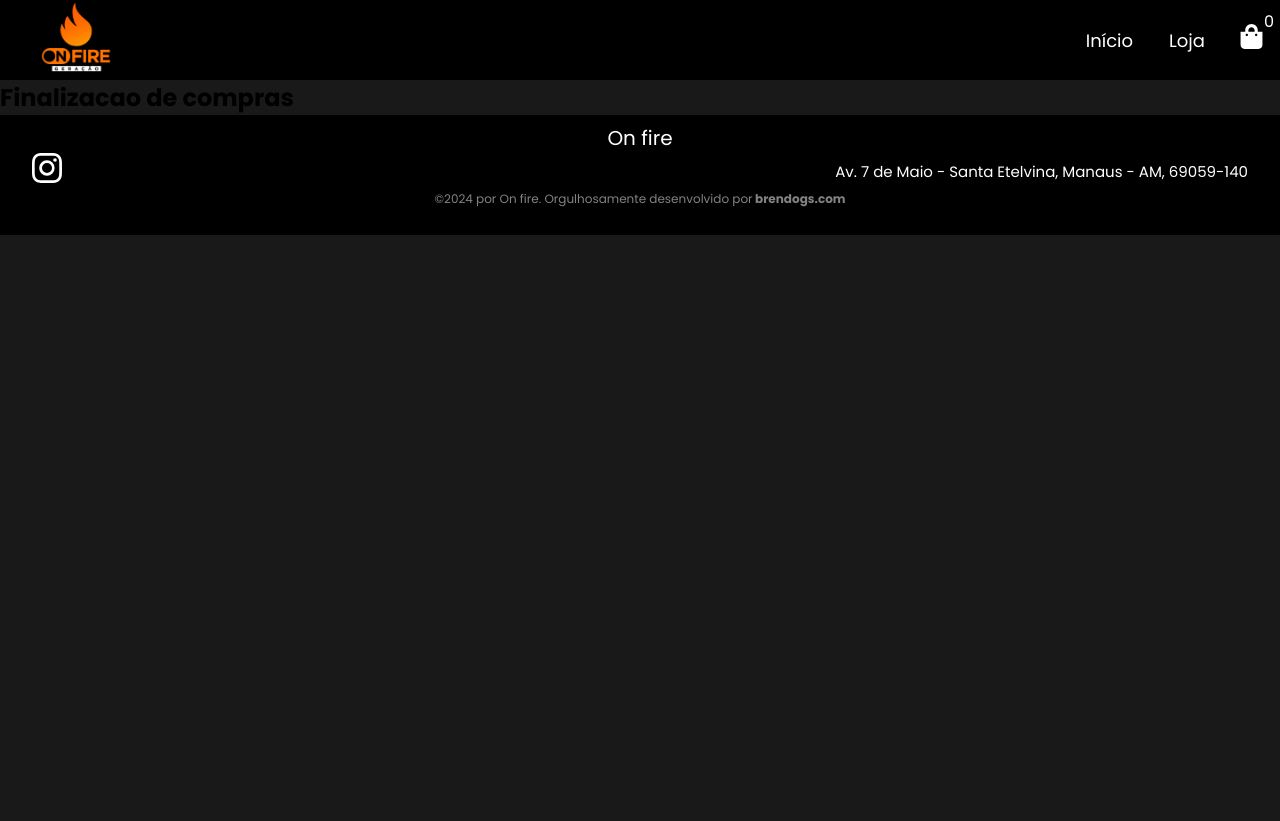
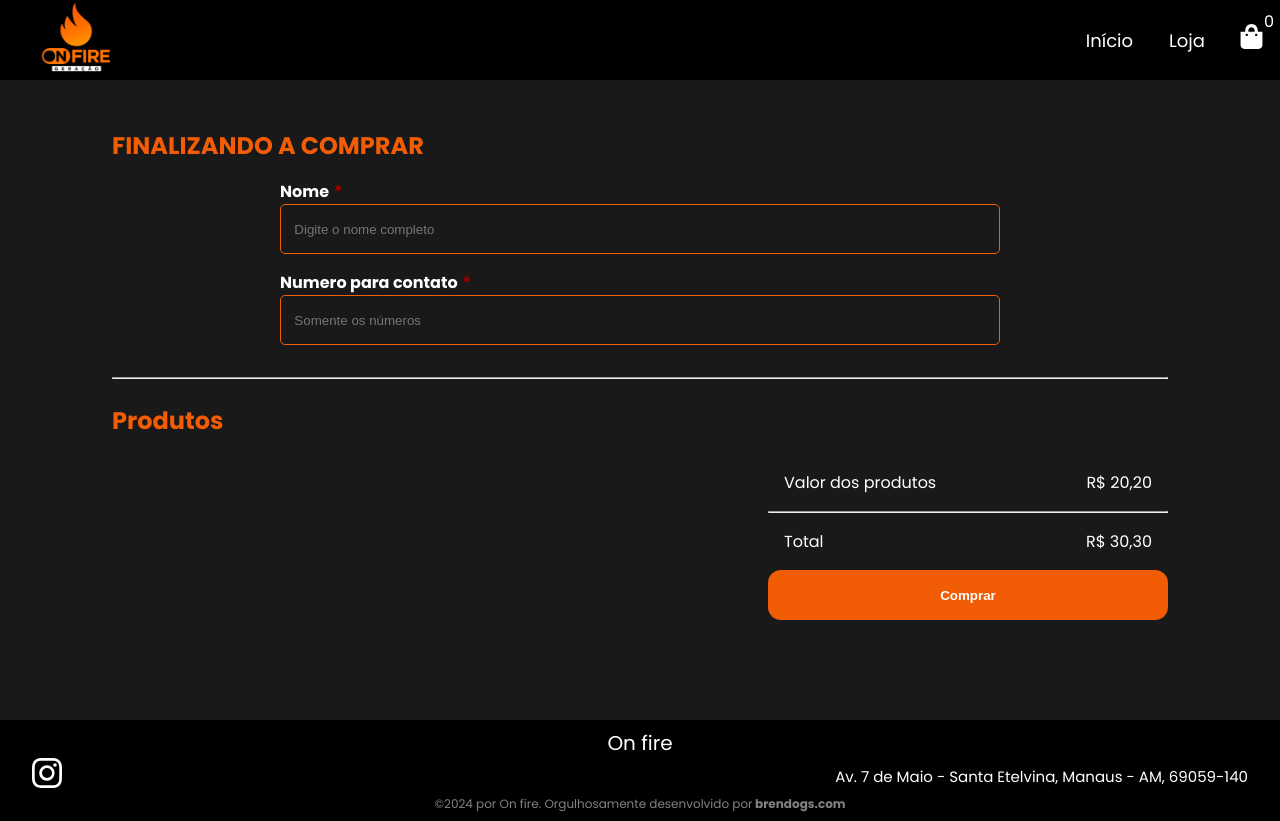
Before and after one commit to brendo-gomes-santana/on-fire, a Next.js app in the folder frontend/: page /fechar_compra in a window 1280 px wide. Before the commit the page ends 800 px from the top, so only its background shows below. Built offline with nearby package versions, Linux system fonts and the light colour scheme.

Commit message:
fechar comprar quase finalizada

```diff
--- a/frontend/src/app/fechar_compra/page.tsx
+++ b/frontend/src/app/fechar_compra/page.tsx
@@ -1,7 +1,53 @@
+
+
+import styled  from './styled.module.scss';
+import ListaDeprodutos from '@/components/ListaDePedido';
+
 export default function Fechar_comprar(){
     return(
-        <section>
-            <h1>Finalizacao de compras</h1>
+        <section className={styled.container}>
+            <h1>FINALIZANDO A COMPRAR</h1>
+            <form className={styled.form}>
+                <label className={styled.Input}>
+                    Nome
+                    <span>*</span>
+                    <input type="text"
+                    placeholder="Digite o nome completo"
+                    />
+                </label>
+                <label className={styled.Input}>
+                    Numero para contato
+                    <span>*</span>
+                    <input type="text"
+                    placeholder="Somente os números"
+                    />
+                </label>
+            </form>
+            <hr />
+            <h2
+            style={{
+                color: '#f25c05',
+                marginTop: '1em'
+            }}
+            >Produtos</h2>
+            <article className={styled.ContainerProdutos}>
+                <ListaDeprodutos/>
+                <form className={styled.ContainerValores}>
+                    <div className={styled.dados}>
+                        <label>Valor dos produtos</label>
+                        <label>R$ 20,20</label>
+                    </div>
+
+                    <hr />
+
+                    <div className={styled.dados}>
+                        <label>Total</label>
+                        <label>R$ 30,30</label>
+                    </div>
+
+                    <button>Comprar</button>
+                </form>
+            </article>
         </section>
     )
 }
--- /dev/null
+++ b/frontend/src/app/fechar_compra/styled.module.scss
@@ -0,0 +1,80 @@
+.container {
+    min-height: 80vh;
+    padding: 3em 7em;
+
+    h1 {
+        color: #f25c05;
+    }
+}
+
+.form{
+    margin: 1em auto;
+
+    width: 100%;
+    max-width: 720px;
+
+    display: flex;
+    flex-direction: column;
+
+
+}
+
+.Input{
+    width: 100%;
+    color: #fff;
+    font-weight: bold;
+    margin-bottom: 1em;
+    span {
+        color: #9E0000;
+        margin-left: 5px;
+    }
+    input{
+        display: block;
+        width: 100%;
+        height: 50px;
+
+
+        background: transparent;
+        border: 1px solid #f25c05;
+        border-radius: 5px;
+
+        padding: 0 1em;
+        color: #fff;
+
+        outline: none;
+    }
+}
+
+.ContainerProdutos{
+
+    display: flex;
+    padding-top: 2vh;
+    flex-wrap: wrap;
+}
+
+
+.ContainerValores{
+    width: 100%;
+    max-width: 400px;
+
+
+    button{
+        width: 100%;
+        height: 50px;
+
+        background-color: #f25c05;
+        color: #fff;
+        border-radius: 13px;
+        border: none;
+        font-weight: bold;
+        cursor: pointer;
+    }
+}
+
+.dados{
+    display: flex;
+    justify-content: space-between;
+
+    padding: 1em;
+    color: #fff;
+}
--- a/frontend/src/app/loja/page.tsx
+++ b/frontend/src/app/loja/page.tsx
@@ -3,7 +3,7 @@ import { Metadata } from 'next';
 import Card from '@/components/Card';
 import styled from './styled.module.scss';
 
-import logo from '../../../public/FLYER-CONFERENCIA.png'
+import logo from '../../../public/PERFIL.png'
 
 
 
@@ -22,7 +22,7 @@ export default function Loja(){
                 <Card
                     name='Pulseira Conferencia 2k24'
                     image={logo}
-                    value={10050}
+                    value={2020}
                     id='numbeasiun'
                 />
             </section>
--- a/frontend/src/app/produto/[id]/page.tsx
+++ b/frontend/src/app/produto/[id]/page.tsx
@@ -2,7 +2,7 @@
 import { Metadata } from "next";
 import Image from "next/image"
 import Quantidade from "@/components/quantidade"
-import ImageTest from '../../../../public/FLYER-CONFERENCIA.png'
+import ImageTest from '../../../../public/PERFIL.png'
 import styled from './styled.module.scss';
 
 
@@ -26,7 +26,7 @@ export default function Produto({params}: {params: {id: string}}){
 
                     <div className={styled.ContainerValores}>
                         <div>
-                            <p id="valor">R$ 100,00</p>
+                            <p id="valor">R$ 20,20</p>
                             <span>quantidade disponivel: 10000</span>
                         </div>
                         <Quantidade />
--- /dev/null
+++ b/frontend/src/components/ListaDePedido/index.tsx
@@ -0,0 +1,31 @@
+'use client'
+
+import { useContext } from "react";
+import { CarrinhoContext } from "@/contexts/carrinho";
+import Link from "next/link";
+import styled from './styled.module.scss';
+
+import  formatReal from '@/utils/funcoes/FormatReal'
+
+export default function ListaDeprodutos(){
+
+    const { carrinho } = useContext(CarrinhoContext)
+    console.table(carrinho)
+    return(
+        <div className={styled.container}>
+            {
+                carrinho?.map((item) => {
+                    return(
+                        <div className={styled.item} key={item.id}>
+                            <Link href={item.link as string}>{item.name}</Link>
+                            <div className={styled.containerControle}>
+                                <p>quantidade: {item.amount}</p>
+                                <p>R$ {formatReal(item.value)}</p>
+                            </div>
+                        </div>
+                    )
+                })
+            }
+        </div>
+    )
+}
--- /dev/null
+++ b/frontend/src/components/ListaDePedido/styled.module.scss
@@ -0,0 +1,28 @@
+.container{
+    display: flex;
+    flex-direction: column;
+    flex: 1;
+
+    padding: 0 1em;
+}
+
+.item{
+    display: flex;
+    width: 100%;
+    justify-content: space-between;
+    align-items: center;
+
+    color: #fff;
+
+    a{
+        color: #fff;
+    }
+}
+
+.containerControle{
+    p{
+        &:last-child{
+            color: #B12704;
+        }
+    }
+}
--- a/frontend/src/components/footer/styled.module.scss
+++ b/frontend/src/components/footer/styled.module.scss
@@ -8,7 +8,7 @@
     align-items: center;
 
 
-    min-height: 15vh;
+    min-height: 10vh;
 
     color: #fff;
 
```
Also changed, not shown: 2 other files (tests, documents, lock files or other folders).
